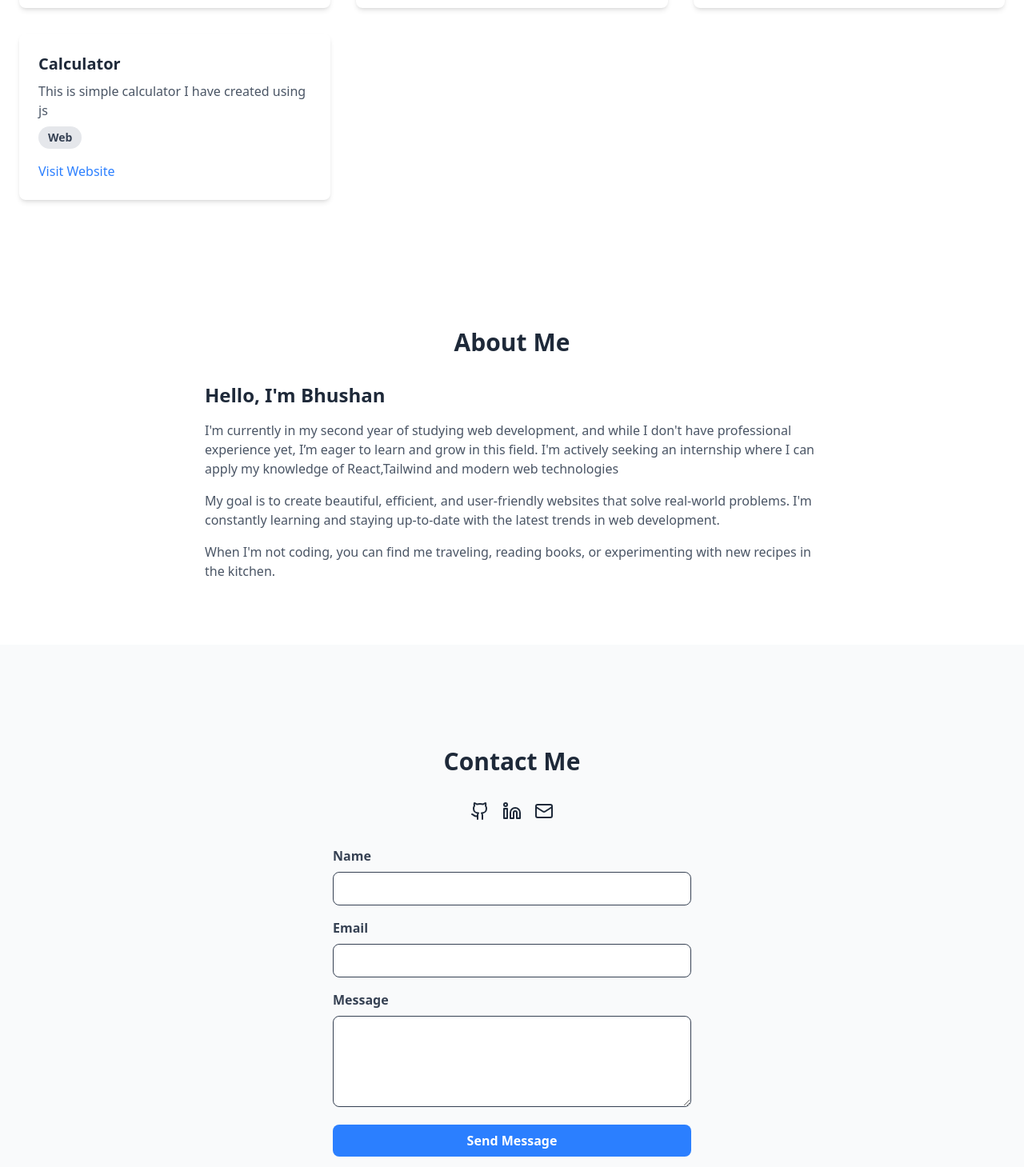
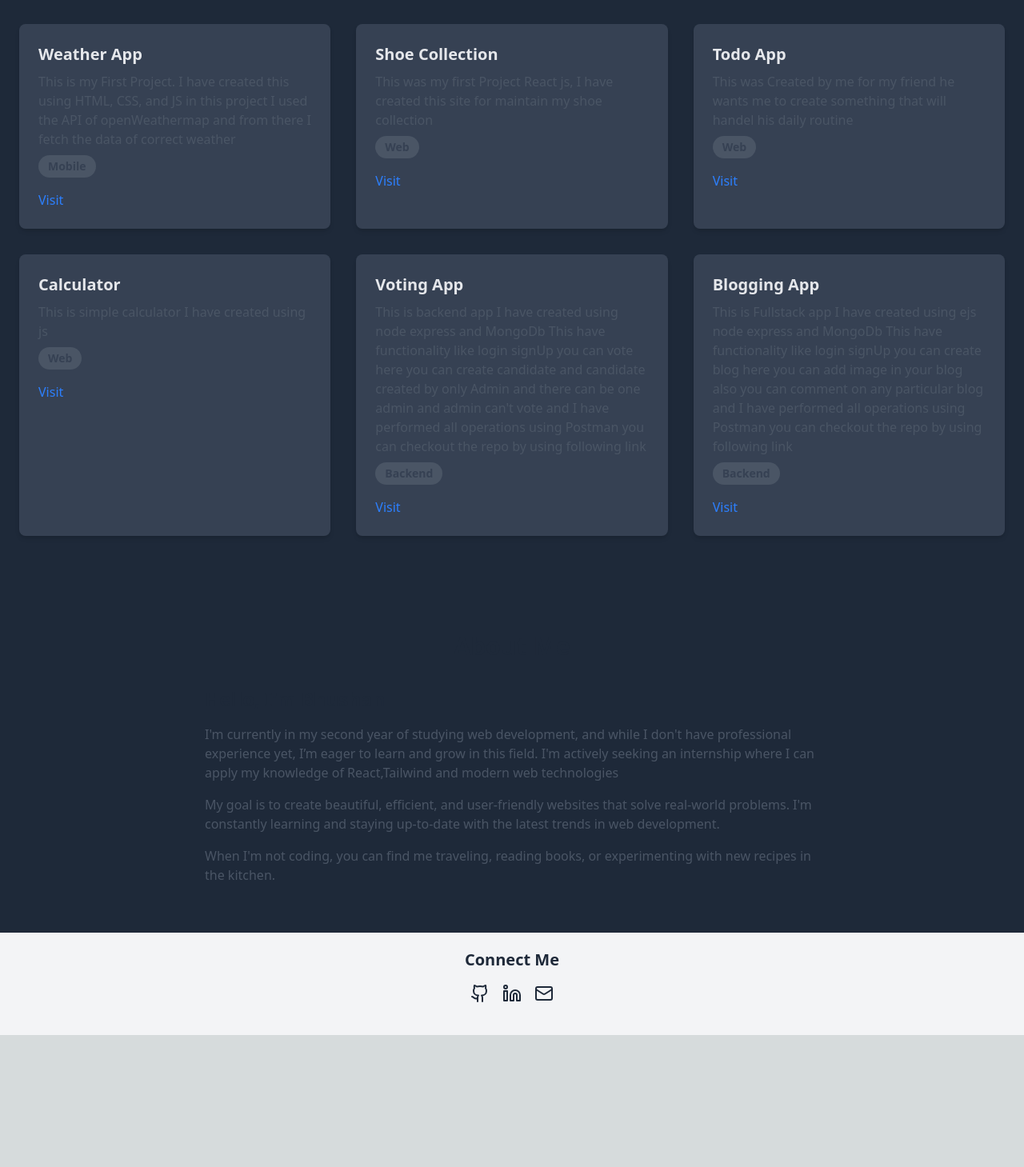
Before and after one commit to bhushan-ai/my-portfolio1, a React (Vite) app: page / in a window 1280 px wide. Shown: the part 1338-2797 px from the top of the page at 80% size. After the commit the page ends 2632 px from the top, so only its background shows below. Built offline with nearby package versions, Linux system fonts and the light colour scheme.

Commit message:
update site

```diff
--- a/src/Components/Aboutme.jsx
+++ b/src/Components/Aboutme.jsx
@@ -1,13 +1,17 @@
 import { motion } from "framer-motion";
-import React from "react";
 
 export default function AboutMe() {
   const name = "Bhushan";
 
   return (
-    <section id="about" className="py-20 bg-white dark:bg-gray-800 transition-colors duration-300">
+    <section
+      id="about"
+      className="py-15 bg-gray-800 transition-colors duration-600"
+    >
       <div className="container mx-auto px-4 sm:px-6 lg:px-8">
-        <h2 className="text-3xl font-bold text-center mb-8 text-gray-800 dark:text-gray-200">About Me</h2>
+        <h2 className="text-3xl font-bold text-center mb-8 text-gray-800 dark:text-gray-200">
+          About Me
+        </h2>
         <motion.div
           className="max-w-3xl mx-auto"
           initial={{ opacity: 0, y: 20 }}
@@ -18,16 +22,19 @@ export default function AboutMe() {
             Hello, I'm {name}
           </h3>
           <p className="text-gray-600 dark:text-gray-300 mb-4">
-          I'm currently in my second year of studying web development, and while I don't have professional experience yet,
-           I’m eager to learn and grow in this field. I'm actively seeking an internship where I can apply my knowledge of
-           React,Tailwind and modern web technologies
+            I'm currently in my second year of studying web development, and
+            while I don't have professional experience yet, I’m eager to learn
+            and grow in this field. I'm actively seeking an internship where I
+            can apply my knowledge of React,Tailwind and modern web technologies
           </p>
           <p className="text-gray-600 dark:text-gray-300 mb-4">
-            My goal is to create beautiful, efficient, and user-friendly websites that solve real-world problems. I'm
-            constantly learning and staying up-to-date with the latest trends in web development.
+            My goal is to create beautiful, efficient, and user-friendly
+            websites that solve real-world problems. I'm constantly learning and
+            staying up-to-date with the latest trends in web development.
           </p>
           <p className="text-gray-600 dark:text-gray-300">
-            When I'm not coding, you can find me traveling, reading books, or experimenting with new recipes in the kitchen.
+            When I'm not coding, you can find me traveling, reading books, or
+            experimenting with new recipes in the kitchen.
           </p>
         </motion.div>
       </div>
--- a/src/Components/Contact.jsx
+++ b/src/Components/Contact.jsx
@@ -1,57 +1,12 @@
-import { useState } from "react";
-import { motion } from "framer-motion";
 import { Github, Linkedin, Mail } from "lucide-react";
 
 export default function Contact() {
-  const [formData, setFormData] = useState({ name: "", email: "", message: "" });
-  const [errors, setErrors] = useState({});
-
-  const handleChange = (e) => {
-    const { name, value } = e.target;
-    setFormData((prevState) => ({ ...prevState, [name]: value }));
-    setErrors((prevState) => ({ ...prevState, [name]: "" }));
-  };
-
-  const validateForm = () => {
-    let isValid = true;
-    const newErrors = {};
-
-    if (!formData.name.trim()) {
-      newErrors.name = "Name is required";
-      isValid = false;
-    }
-
-    if (!formData.email.trim()) {
-      newErrors.email = "Email is required";
-      isValid = false;
-    } else if (!/\S+@\S+\.\S+/.test(formData.email)) {
-      newErrors.email = "Email is invalid";
-      isValid = false;
-    }
-
-    if (!formData.message.trim()) {
-      newErrors.message = "Message is required";
-      isValid = false;
-    }
-
-    setErrors(newErrors);
-    return isValid;
-  };
-
-  const handleSubmit = (e) => {
-    e.preventDefault();
-    if (validateForm()) {
-
-      console.log("Form submitted:", formData);
-      setFormData({ name: "", email: "", message: "" });
-    }
-  };
-
   return (
-    <section id="contact" className="py-20 bg-gray-50 dark:bg-gray-900 transition-colors duration-300">
-      <div className="container mx-auto px-6 py-12">
-        <h2 className="text-3xl font-bold text-center mb-8 text-gray-800 dark:text-gray-200">Contact Me</h2>
-        <div className="flex justify-center space-x-4 mb-8">
+    <div className="container mx-auto px-6 py-5">
+      <h2 className="text-xl font-bold text-center mb-4 text-gray-800 dark:text-gray-200">
+        Connect Me
+      </h2>
+      <div className="flex justify-center space-x-4 mb-5">
         {/* GitHub */}
         <a
           href="https://github.com/bhushan-ai"
@@ -81,73 +36,6 @@ export default function Contact() {
           <span className="sr-only">Email</span>
         </a>
       </div>
-
-        <motion.form
-          onSubmit={handleSubmit}
-          className="max-w-md mx-auto"
-          initial={{ opacity: 0, y: 20 }}
-          animate={{ opacity: 1, y: 0 }}
-          transition={{ duration: 0.5 }}
-        >
-
-          <div className="mb-4">
-            <label htmlFor="name" className="block text-gray-700 dark:text-gray-300 font-bold mb-2">
-              Name
-            </label>
-            <input
-              type="text"
-              id="name"
-              name="name"
-              value={formData.name}
-              onChange={handleChange}
-              className="w-full px-3 py-2 text-gray-700 dark:text-gray-300 border rounded-lg focus:outline-none focus:border-blue-500 bg-white dark:bg-gray-800 transition-colors duration-300"
-              required
-            />
-            {errors.name && <p className="text-red-500 text-sm mt-1">{errors.name}</p>}
     </div>
-
-          <div className="mb-4">
-            <label htmlFor="email" className="block text-gray-700 dark:text-gray-300 font-bold mb-2">
-              Email
-            </label>
-            <input
-              type="email"
-              id="email"
-              name="email"
-              value={formData.email}
-              onChange={handleChange}
-              className="w-full px-3 py-2 text-gray-700 dark:text-gray-300 border rounded-lg focus:outline-none focus:border-blue-500 bg-white dark:bg-gray-800 transition-colors duration-300"
-              required
-            />
-            {errors.email && <p className="text-red-500 text-sm mt-1">{errors.email}</p>}
-          </div>
-
-          <div className="mb-4">
-            <label htmlFor="message" className="block text-gray-700 dark:text-gray-300 font-bold mb-2">
-              Message
-            </label>
-            <textarea
-              id="message"
-              name="message"
-              value={formData.message}
-              onChange={handleChange}
-              rows={4}
-              className="w-full px-3 py-2 text-gray-700 dark:text-gray-300 border rounded-lg focus:outline-none focus:border-blue-500 bg-white dark:bg-gray-800 transition-colors duration-300"
-              required
-            ></textarea>
-            {errors.message && <p className="text-red-500 text-sm mt-1">{errors.message}</p>}
-          </div>
-
-          <motion.button
-            type="submit"
-            className="w-full bg-blue-500 text-white font-bold py-2 px-4 rounded-lg hover:bg-blue-600 transition duration-300"
-            whileHover={{ scale: 1.05 }}
-            whileTap={{ scale: 0.95 }}
-          >
-            Send Message
-          </motion.button>
-        </motion.form>
-      </div>
-    </section>
   );
 }
--- a/src/Components/Projects.jsx
+++ b/src/Components/Projects.jsx
@@ -5,16 +5,16 @@ const projects = [
   {
     title: "Weather App",
     description:
-      "This is my First Project. I have created this using HTML, CSS, and JS in this project I used the API of openWeathermap and from there I fetch the data of currect weather",
+      "This is my First Project. I have created this using HTML, CSS, and JS in this project I used the API of openWeathermap and from there I fetch the data of correct weather",
     website: "https://bhushan-ai.github.io/weather-app-js/",
-    category: "Web",
+    category: "Mobile",
   },
   {
     title: "Shoe Collection",
     description:
       "This was my first Project React js, I have created this site for maintain my shoe collection",
     website: "https://bhushan-ai-shoe-collection.netlify.app/",
-    category: "Mobile",
+    category: "Web",
   },
   {
     title: "Todo App",
@@ -29,6 +29,20 @@ const projects = [
     website: "https://calculateop.netlify.app/",
     category: "Web",
   },
+  {
+    title: "Voting App",
+    description:
+      "This is backend app I have created using node express and MongoDb This have functionality like login signUp you can vote here you can create candidate and candidate created by only Admin and there can be one admin and admin can't vote  and I have performed all operations using Postman you can checkout the repo by using following link",
+    website: "https://github.com/bhushan-ai/voting-app-backend",
+    category: "Backend",
+  },
+  {
+    title: "Blogging App",
+    description:
+      "This is Fullstack app I have created using ejs node express and MongoDb This have functionality like login signUp you can create blog here you can add image in your blog also you can comment on any particular blog and I have performed all operations using Postman you can checkout the repo by using following link",
+    website: "https://github.com/bhushan-ai/Blogify-Backend",
+    category: "Backend",
+  },
 ];
 
 export default function Projects() {
@@ -42,14 +56,14 @@ export default function Projects() {
   return (
     <section
       id="projects"
-      className="py-20 bg-white dark:bg-gray-800 transition-colors duration-300"
+      className="py-15 bg-gray-800 transition-colors duration-600"
     >
       <div className="container mx-auto px-6">
-        <h2 className="text-3xl font-bold text-center mb-8 text-gray-800 dark:text-gray-200">
+        <h2 className="text-3xl font-bold text-center mb-8  text-gray-200">
           My Projects
         </h2>
         <div className="flex justify-center space-x-4 mb-8">
-          {["All", "Web", "Mobile", "Desktop"].map((category) => (
+          {["All", "Web", "Mobile", "Backend"].map((category) => (
             <button
               key={category}
               onClick={() => setFilter(category)}
@@ -75,16 +89,16 @@ export default function Projects() {
                 animate={{ opacity: 1, scale: 1 }}
                 exit={{ opacity: 0, scale: 0.9 }}
                 transition={{ duration: 0.3 }}
-                className="bg-white dark:bg-gray-700 rounded-lg shadow-md overflow-hidden hover:shadow-lg transition duration-300"
+                className="bg-gray-700 rounded-lg shadow-md overflow-hidden hover:shadow-lg transition duration-700"
               >
                 <div className="p-6">
-                  <h3 className="text-xl font-semibold mb-2 text-gray-800 dark:text-gray-200">
+                  <h3 className="text-xl font-semibold mb-2 text-gray-200">
                     {project.title}
                   </h3>
                   <p className="text-gray-600 dark:text-gray-400">
                     {project.description}
                   </p>
-                  <span className="mt-2 inline-block bg-gray-200 dark:bg-gray-600 rounded-full px-3 py-1 text-sm font-semibold text-gray-700 dark:text-gray-300">
+                  <span className="mt-2 inline-block bg-gray-600 rounded-full px-3 py-1 text-sm font-semibold text-gray-700 dark:text-gray-300">
                     {project.category}
                   </span>
                   <div className="mt-4">
@@ -94,7 +108,7 @@ export default function Projects() {
                       rel="noopener noreferrer"
                       className="text-blue-500 hover:underline"
                     >
-                      Visit Website
+                      Visit
                     </a>
                   </div>
                 </div>
```
Also changed, not shown: src/Components/Skills.jsx (+32 -10 lines). Lines whose indentation alone changed are shown as unchanged.
